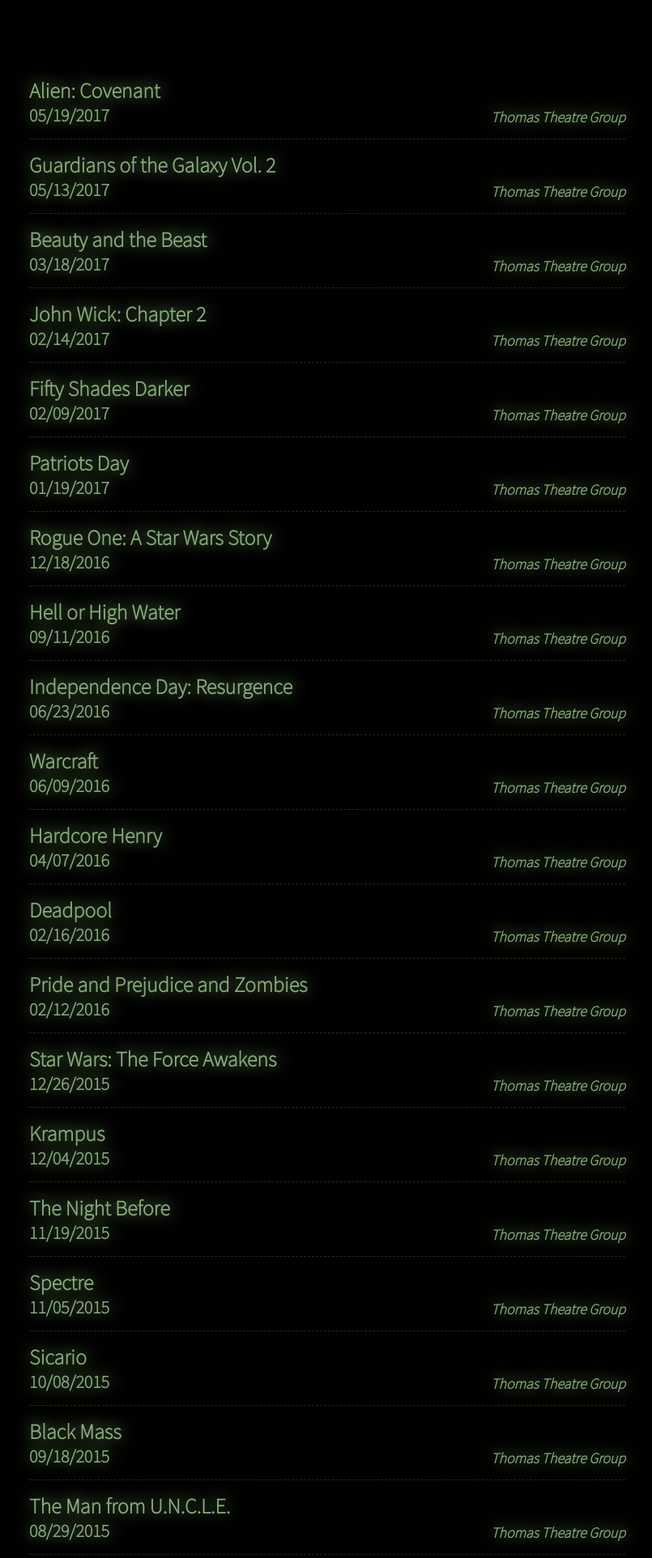
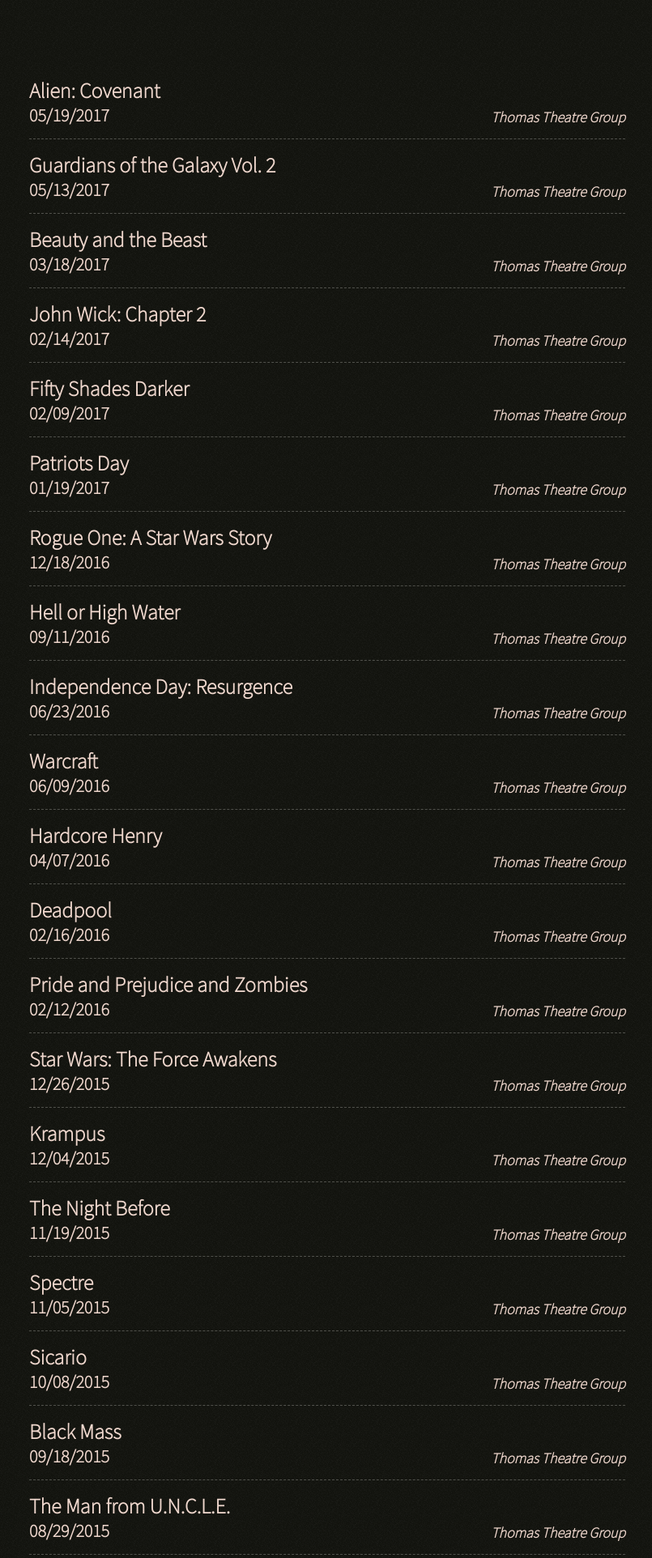
Before and after one commit to jacobproffer/movie-tickets, a PHP site: page / in a window 1280 px wide. Shown: the top 1924 px of the page at 81% size, without its empty margins (236-1041 px from the left). Run offline with PHP 8.4, Linux system fonts and the light colour scheme.

Commit message:
Big update

```diff
--- a/assets/scss/base/_general.scss
+++ b/assets/scss/base/_general.scss
@@ -13,34 +13,12 @@ img {
 
 html, body {
     width: 100%;
-    height: auto;
-    -webkit-backface-visibility: hidden;
-    backface-visibility: hidden;
+    height: 100%;
 }
 
 body {
-  color: $green;
+  color: $white;
   background: $black;
-  background-size: 20%;
+  background-size: 100%;
   font-family: 'Source Sans Pro', sans-serif;
-  &:after {
-    content:'';
-    position: fixed;
-    display: block;
-    z-index: 2;
-    width: 100%;
-    left: 0; right: 0;
-    top: 0; bottom: 0;
-    background: $black;
-    cursor: none;
-    -webkit-animation: slideOut 600ms 600ms forwards;
-    animation: slideOut 600ms 600ms forwards;
-  }
 }
-
-@-webkit-keyframes slideOut {
-    100% { visibility:hidden; -webkit-transform:translateY(100%); }
-}
-@keyframes slideOut {
-    100% { visibility:hidden; transform:translateY(100%); }
-}
--- a/assets/scss/helpers/_variables.scss
+++ b/assets/scss/helpers/_variables.scss
@@ -1,6 +1,8 @@
 // Colors
 
-$white     : #FFFFFF;
-$black     : #000000;
+$white     : #EFD7CD;
+$black     : #12130E;
 $green     : #86AC7A;
-$selection : rgba(134, 172, 122, .25);
+$orange    : #AA5B28;
+$gray      : #8B8B85;
+$selection : rgba(139, 139, 133, .5);
--- a/assets/scss/layout/_grid.scss
+++ b/assets/scss/layout/_grid.scss
@@ -1,4 +1,5 @@
 .page-wrap {
+	position: relative;
 	width: 95%;
 	max-width: 800px;
 	margin-left: auto;
--- a/assets/scss/pages/_home.scss
+++ b/assets/scss/pages/_home.scss
@@ -1,4 +1,20 @@
+.movies {
+  position: relative;
+  width: 100%;
+  &:before {
+    position: absolute;
+    pointer-events: none;
+    height: 100%;
+    width: 100%;
+    content: "";
+    left: 0;
+    top: 0;
+    background: url('../img/grain.png');
+  }
+}
+
 .movie-tickets {
+  position: relative;
   width: 100%;
   padding: 80px 0;
 }
@@ -28,7 +44,6 @@
   h4 {
     margin: 0;
     padding: 0;
-    text-shadow: $green 0 -1px 20px;
   }
   h4 {
     font-style: italic;
@@ -41,7 +56,7 @@
 .ticket-row {
   padding-top: 15px;
   &:not(:first-child) {
-    border-top: 1px dashed rgba(134, 172, 122, .25);
+    border-top: 1px dashed $selection;
   }
 }
 
--- a/header.php
+++ b/header.php
@@ -26,4 +26,3 @@ $data = json_decode($movies_json, TRUE);
     <link rel="stylesheet" href="dist/css/project-main.min.css">
   </head>
   <body>
-  <div class="page-wrap">
--- a/index.php
+++ b/index.php
@@ -1,4 +1,6 @@
 <?php include('header.php'); ?>
+  <section class="movies">
+    <div class="page-wrap">
       <div class="movie-tickets">
 <?php foreach($data['movies'] as $key=>$val) : ?>
         <div class="ticket-row">
@@ -13,4 +15,5 @@
 <?php endforeach; ?>
       </div>
     </div>
+  </section>
 <?php include('footer.php'); ?>
--- a/json/movies.json
+++ b/json/movies.json
@@ -979,6 +979,20 @@
       "data_date": 1388188800,
       "date": "12/28/2013",
       "theatre": "Carmike Cinemas"
+    },
+    {
+      "title": "The Family",
+      "genre": "Thriller",
+      "data_date": 1379210604,
+      "date": "09/15/2013",
+      "theatre": "Carmike Cinemas"
+    },
+    {
+      "title": "How to Train Your Dragon",
+      "genre": "Fantasy",
+      "data_date": 1269569141,
+      "date": "03/26/2010",
+      "theatre": "Carmike Cinemas"
     }
   ]
 }
```
Also changed, not shown: dist/css/project-main.min.css, dist/img/grain.png (added).
